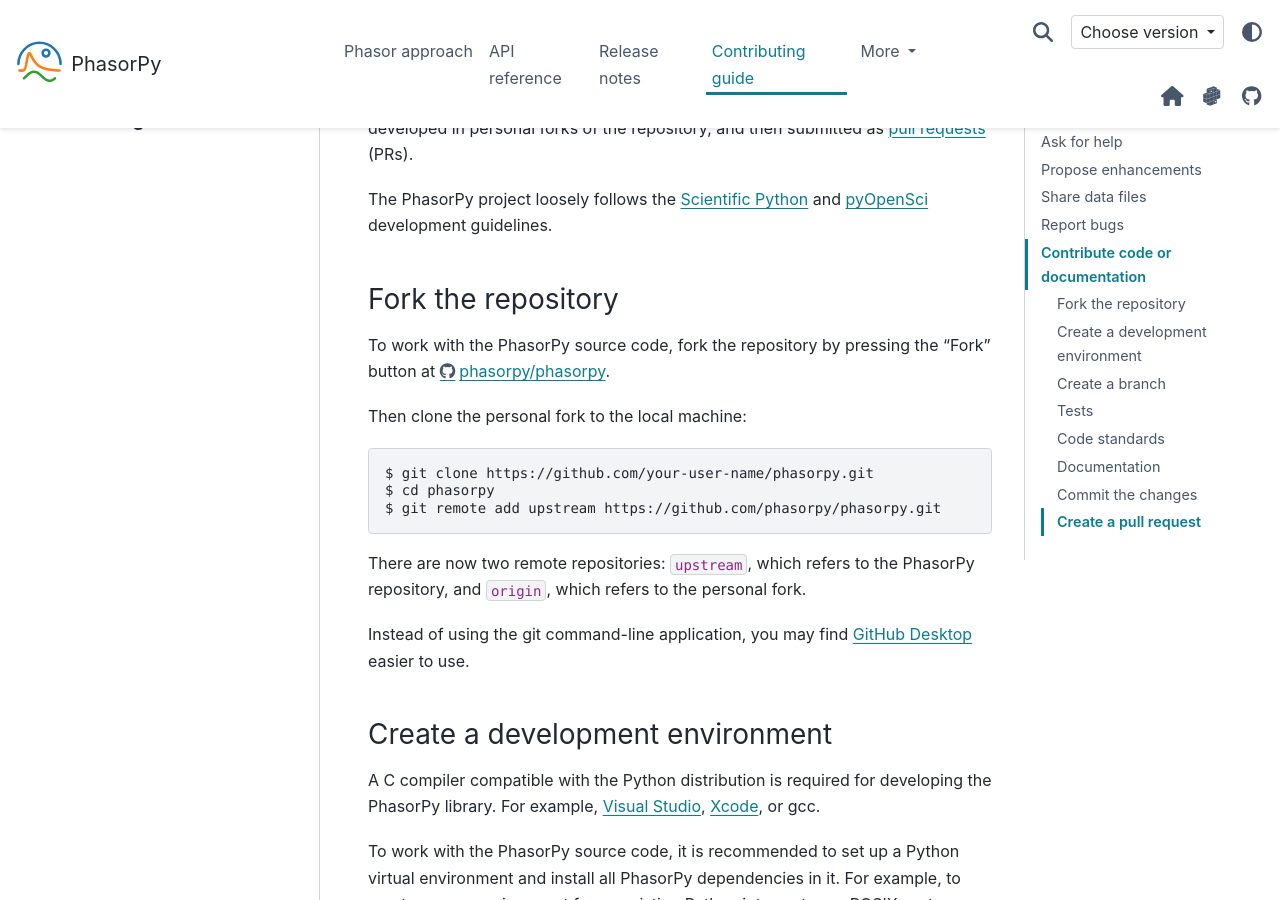
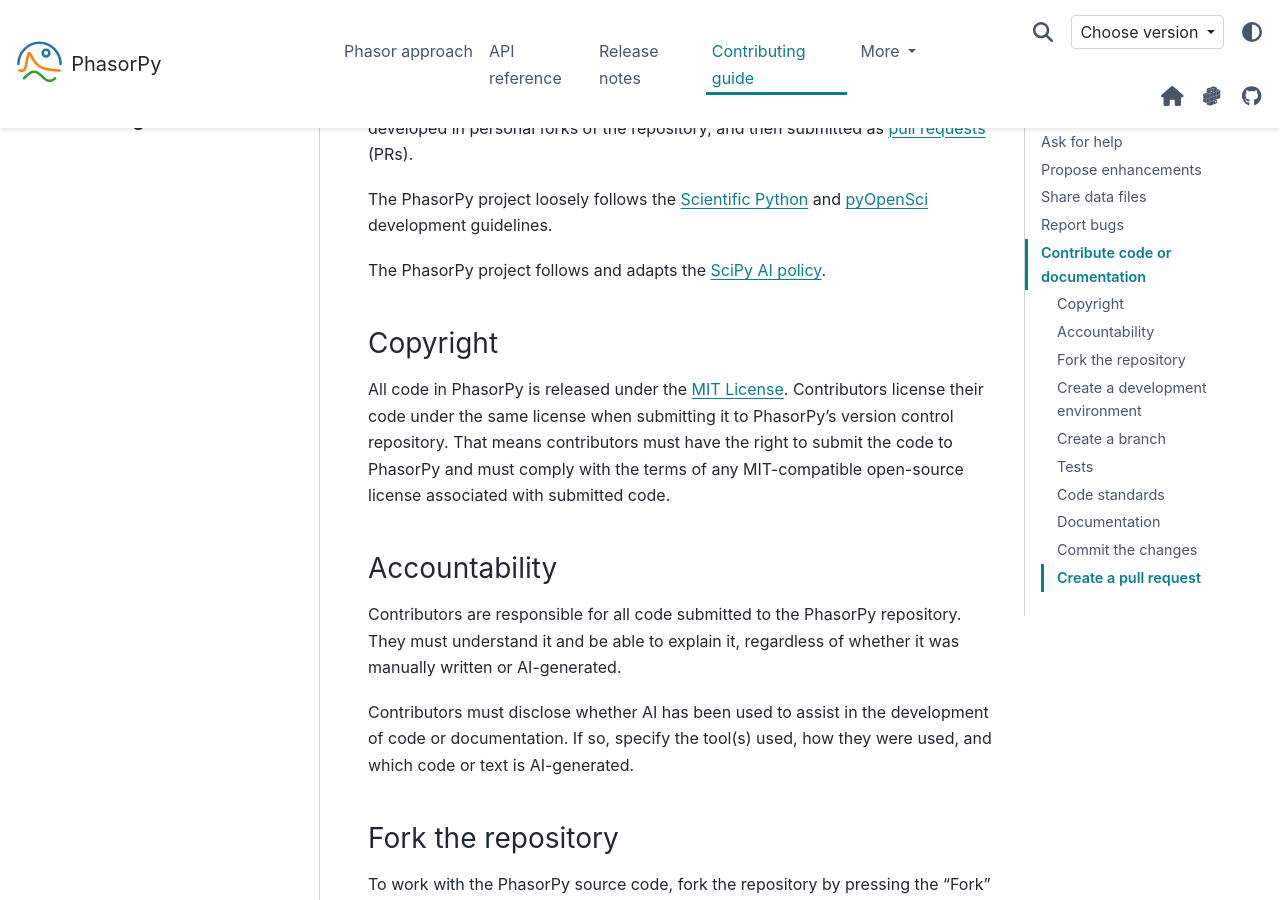
Before and after one commit to phasorpy/phasorpy, a Sphinx documentation site: the page built from docs/contributing.rst, in a window 1280 px wide and 900 px high, scrolled down 1947 px. Built offline with Sphinx 7.4.7 and the PyData theme 0.15.4, drawn with Linux system fonts in a browser that asks for light colours; pages that are not in the unit, such as notebooks, are missing from menus; some of the changed text lies outside the part shown.

Commit message:
Add About page and AI contribution policy

```diff
--- a/docs/contributing.rst
+++ b/docs/contributing.rst
@@ -87,6 +87,30 @@ The PhasorPy project loosely follows the
 `Scientific Python <https://learn.scientific-python.org/development/>`_ and
 `pyOpenSci <https://www.pyopensci.org/python-package-guide/>`_
 development guidelines.
+
+The PhasorPy project follows and adapts the `SciPy AI policy
+<https://scipy.github.io/devdocs/dev/conduct/ai_policy.html>`_.
+
+Copyright
+.........
+
+All code in PhasorPy is released under the :doc:`license`.
+Contributors license their code under the same license when submitting it
+to PhasorPy's version control repository.
+That means contributors must have the right to submit the code to PhasorPy
+and must comply with the terms of any MIT-compatible open-source license
+associated with submitted code.
+
+Accountability
+..............
+
+Contributors are responsible for all code submitted to the PhasorPy repository.
+They must understand it and be able to explain it, regardless of whether it
+was manually written or AI-generated.
+
+Contributors must disclose whether AI has been used to assist in the
+development of code or documentation. If so, specify the tool(s) used,
+how they were used, and which code or text is AI-generated.
 
 Fork the repository
 ...................
@@ -195,7 +219,7 @@ must conform to certain styles, which can be checked and applied with
 
     $ python -m pre_commit run --all-files
 
-User-facing classes and functions must use
+Tests and user-facing classes and functions must use
 `type hints <https://peps.python.org/pep-0484/>`_
 and pass verification with the
 `MyPy <https://mypy.readthedocs.io>`_
```
Also changed, not shown: other parts of docs/contributing.rst (+3 -3 lines), docs/about.rst (added, +91 -0 lines), docs/acknowledgments.rst (+2 -41 lines), docs/index.rst (+4 -4 lines), .github/pull_request_template.md.
